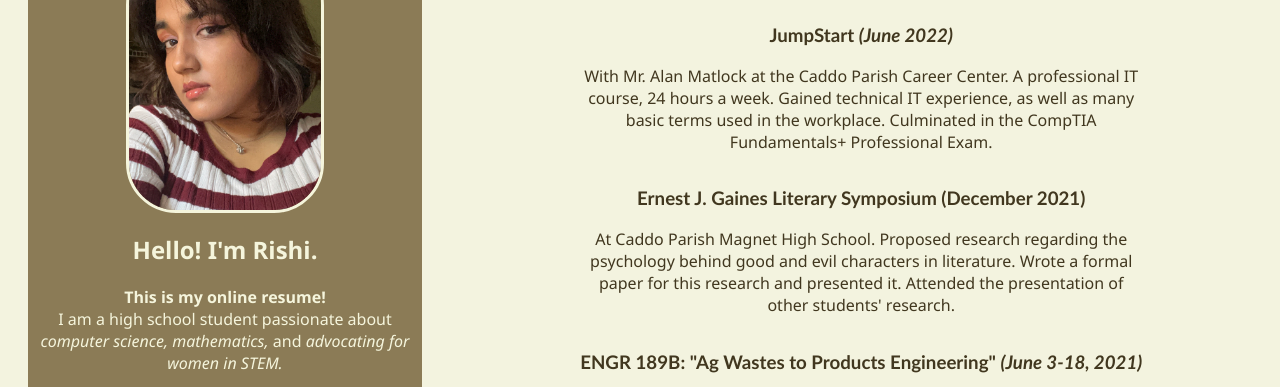
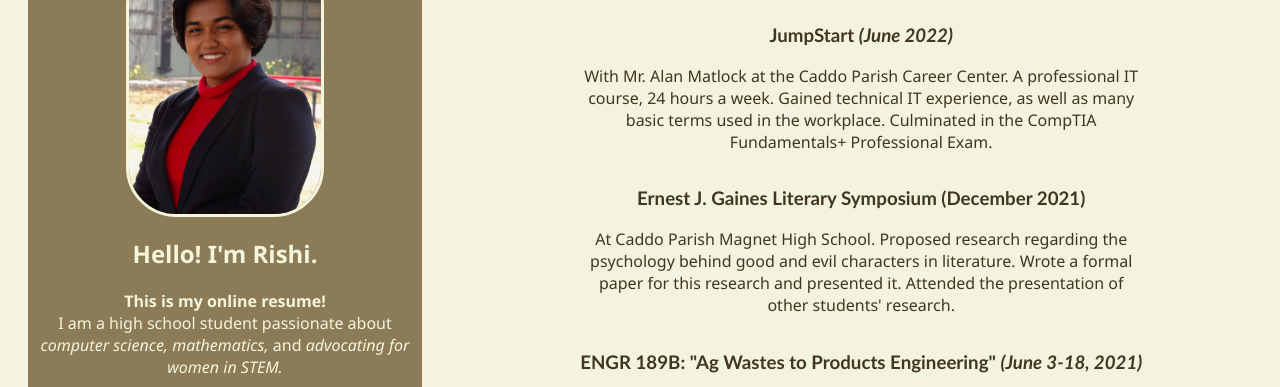
Before and after one commit to statsvitenskap/statsvitenskap.github.io, a plain HTML site: page 03_experience.html in a window 1280 px wide. Shown: the part 149-536 px from the top of the page. Drawn offline with Linux system fonts and the light colour scheme.

Commit message:
Update 03_experience.html

```diff
--- a/03_experience.html
+++ b/03_experience.html
@@ -15,7 +15,7 @@
 
         <h1> Arisha Sultana </h1>
         <!-- CHANGE THIS IMAGE TO A MORE PROFESSIONAL ONE -->
-        <img style = "display: block; margin-left: auto; margin-right: auto; border-radius: 50px; border-style: solid; border-color: beige;" src = "assets/rishiTEMP.jpg" width = 50%>
+        <img style = "display: block; margin-left: auto; margin-right: auto; border-radius: 50px; border-style: solid; border-color: beige;" src = "assets/Arisha Sultana - Resume Photo.jpg" width = 50%>
 
         <h2> Hello! I'm Rishi. </h2>
         <p> <strong> This is my online resume! </strong> <br> I am a high school student passionate about <i>computer science, mathematics,</i> and <i>advocating for women in STEM.</i> </p>
```
